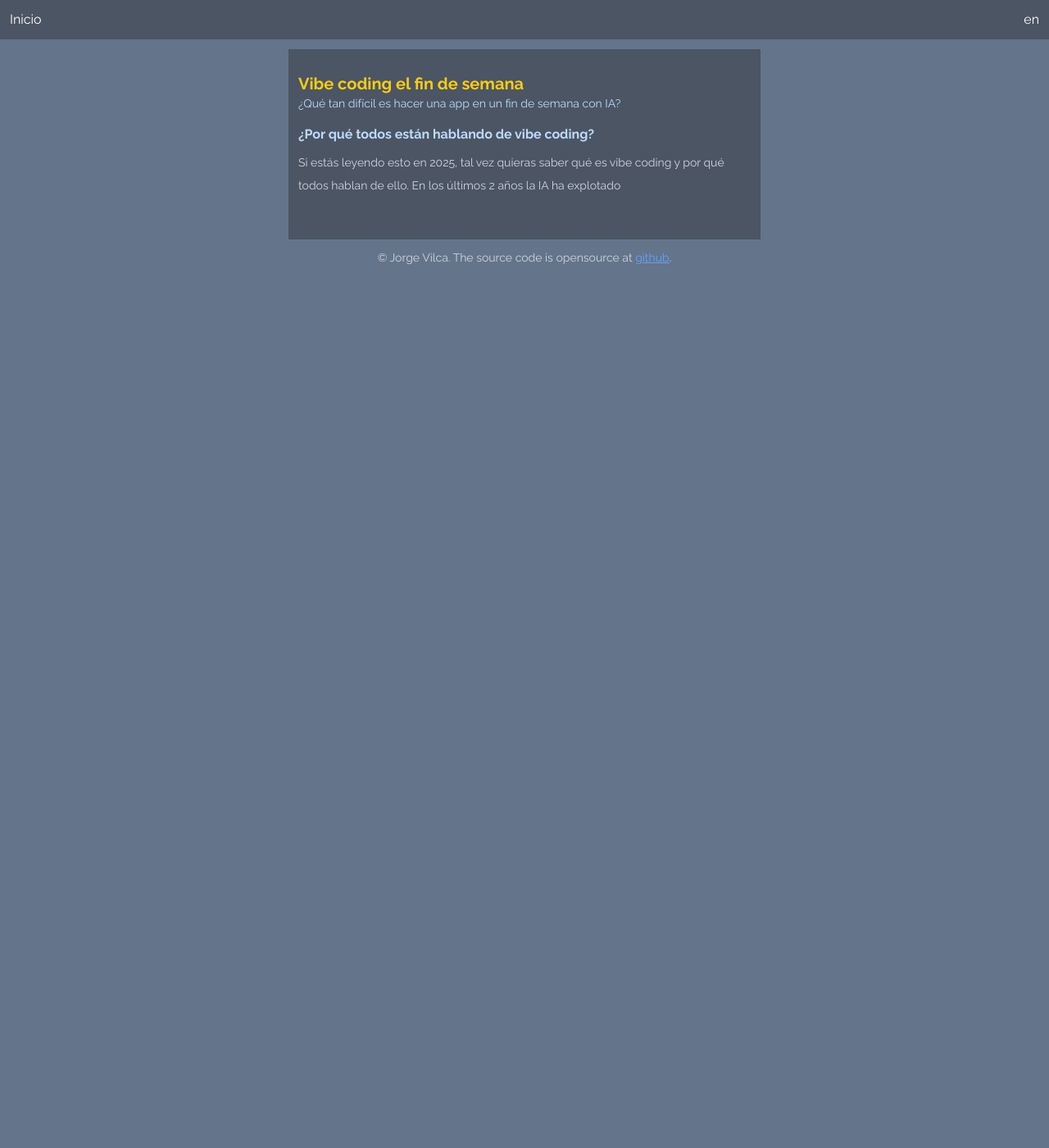
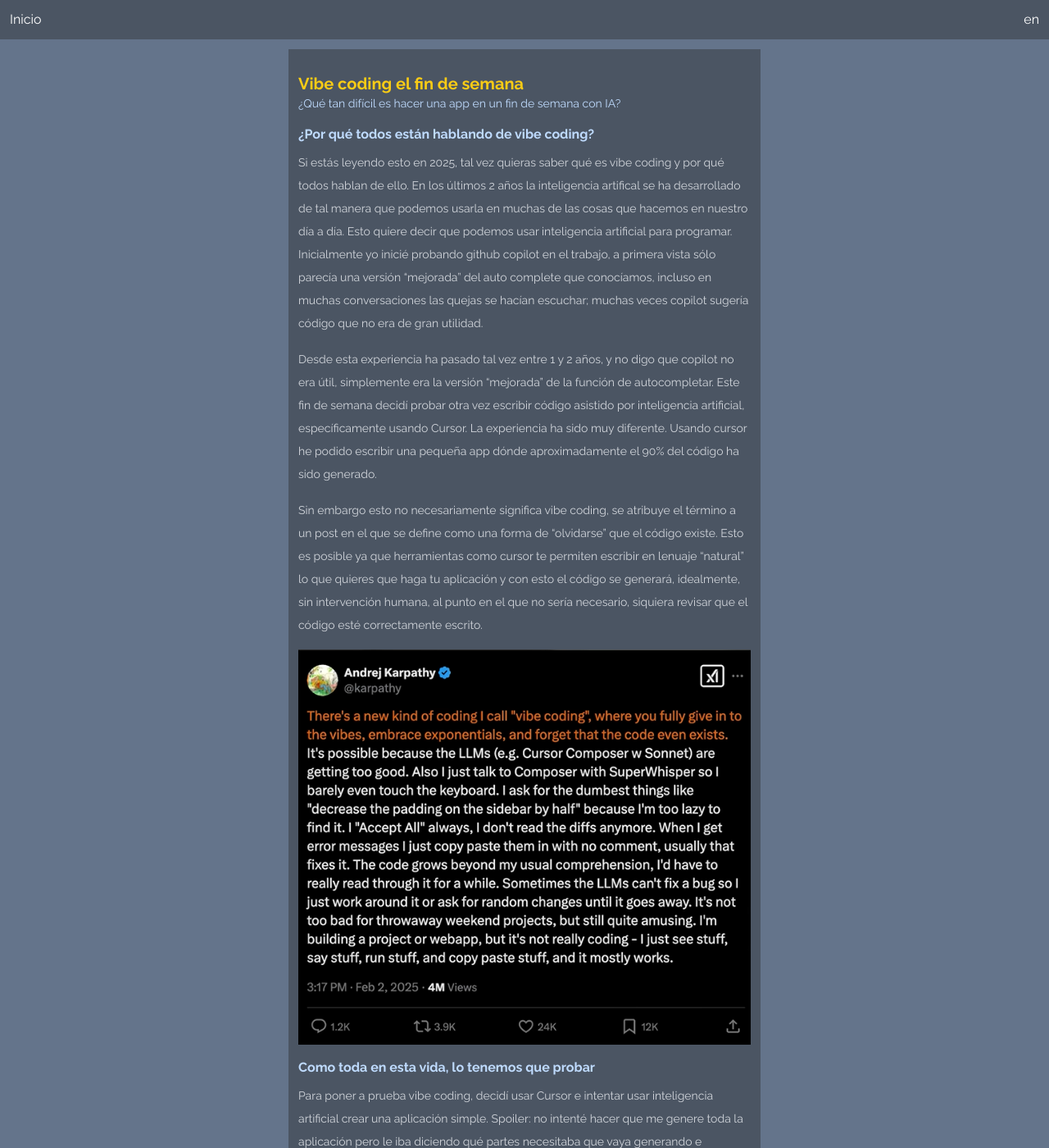
Before and after one commit to jaxkodex/jaxkodex.github.io, a Jekyll site: the page built from _posts/2025-04-20-vibe-coding-for-the-weekend.md, in a window 1280 px wide and 1400 px high. Shown: the whole window at 82% size. Built offline with Jekyll 4.4.1, drawn with Linux system fonts in a browser that asks for light colours; some of the changed text lies outside the part shown.

Commit message:
chore: draft first sections in post

```diff
--- a/_posts/2025-04-20-vibe-coding-for-the-weekend.md
+++ b/_posts/2025-04-20-vibe-coding-for-the-weekend.md
@@ -5,7 +5,20 @@ subtitle: "¿Qué tan difícil es hacer una app en un fin de semana con IA?"
 summary: ""
 image: /assets/images/markdown_v_html.PNG
 lang: es
+tags: opinión, ia
 ---
 
 # ¿Por qué todos están hablando de vibe coding?
-Si estás leyendo esto en 2025, tal vez quieras saber qué es vibe coding y por qué todos hablan de ello. En los últimos 2 años la IA ha explotado
+Si estás leyendo esto en 2025, tal vez quieras saber qué es vibe coding y por qué todos hablan de ello. En los últimos 2 años la inteligencia artifical se ha desarrollado de tal manera que podemos usarla en muchas de las cosas que hacemos en nuestro día a día. Esto quiere decir que podemos usar inteligencia artificial para programar. Inicialmente yo inicié probando github copilot en el trabajo, a primera vista sólo parecía una versión "mejorada" del auto complete que conocíamos, incluso en muchas conversaciones las quejas se hacían escuchar; muchas veces copilot sugería código que no era de gran utilidad.
+
+Desde esta experiencia ha pasado tal vez entre 1 y 2 años, y no digo que copilot no era útil, simplemente era la versión "mejorada" de la función de autocompletar. Este fin de semana decidí probar otra vez escribir código asistido por inteligencia artificial, específicamente usando Cursor. La experiencia ha sido muy diferente. Usando cursor he podido escribir una pequeña app dónde aproximadamente el 90% del código ha sido generado.
+
+Sin embargo esto no necesariamente significa vibe coding, se atribuye el término a un post en el que se define como una forma de "olvidarse" que el código existe. Esto es posible ya que herramientas como cursor te permiten escribir en lenuaje "natural" lo que quieres que haga tu aplicación y con esto el código se generará, idealmente, sin intervención humana, al punto en el que no sería necesario, siquiera revisar que el código esté correctamente escrito.
+
+![Vibe coding: Give into the vibes and forget the code even exists](/assets/images/2025-04-20/vibe_coding_post.png)
+
+# Como toda en esta vida, lo tenemos que probar
+Para poner a prueba vibe coding, decidí usar Cursor e intentar usar inteligencia artificial crear una aplicación simple. Spoiler: no intenté hacer que me genere toda la aplicación pero le iba diciendo qué partes necesitaba que vaya generando e integrando mientras que iba construyendo la aplicación ya que luego de ver algunos videos que intentaban generar una aplicación completa necesitaban multiples rondas de conversaciones con el modelo para poder hacer que funcione; sabía desde ya que hacer esto tan sólo sería frustrante.
+
+# La aplicación de prueba
+La aplicación es realmente sencilla. Es una web que te permitirá subir videos a s3, generar subtítulos e incrustarlos en el vídeo. Este tipo de vídeos son bastante virales en esta época en las redes sociales. Aún que al comenzar no tenía en mente la arquitectura en mente, luego de haberla terminado, se ve así:
```
Also changed, not shown: assets/images/2025-04-20/vibe_coding_post.png (added).
